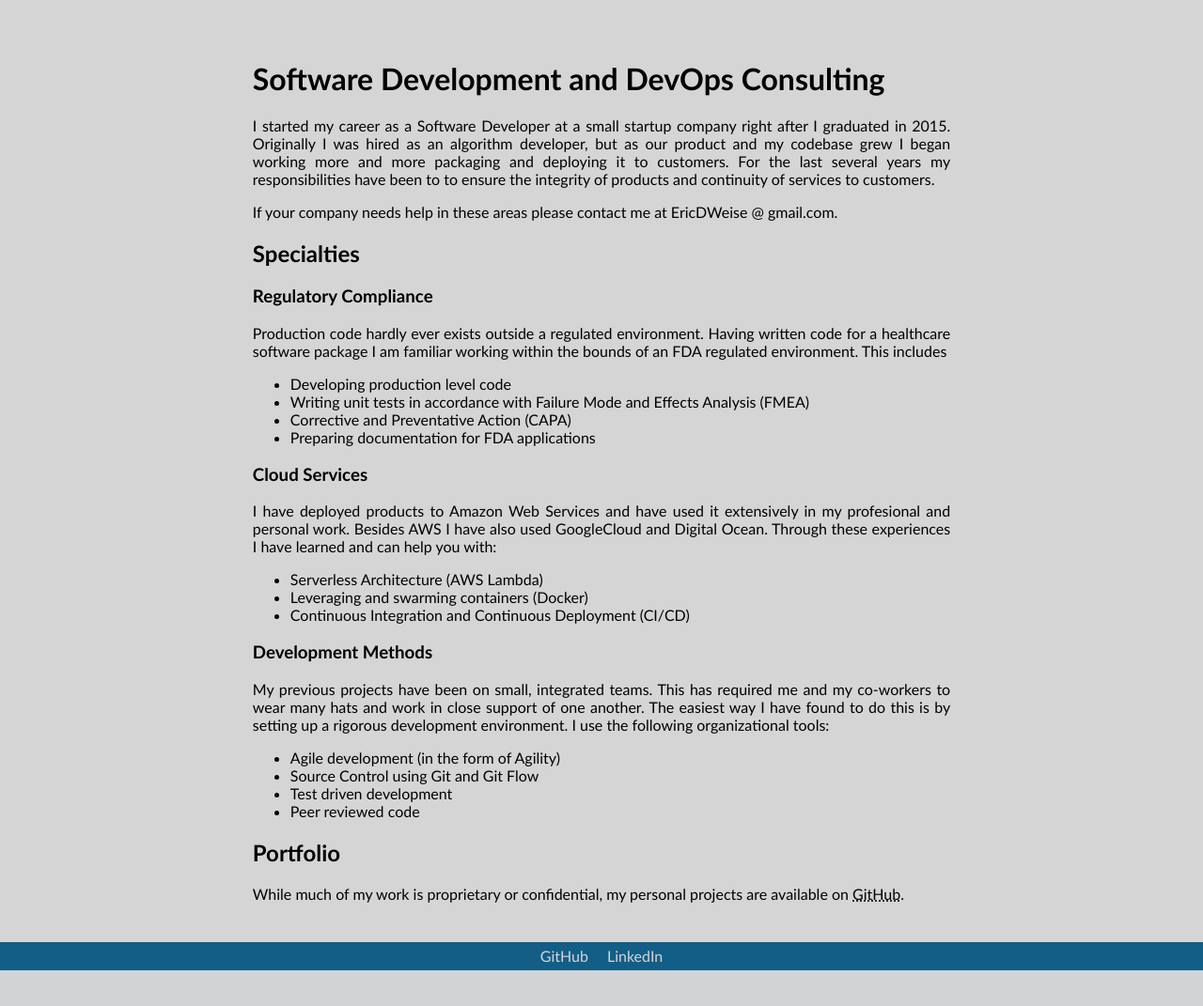
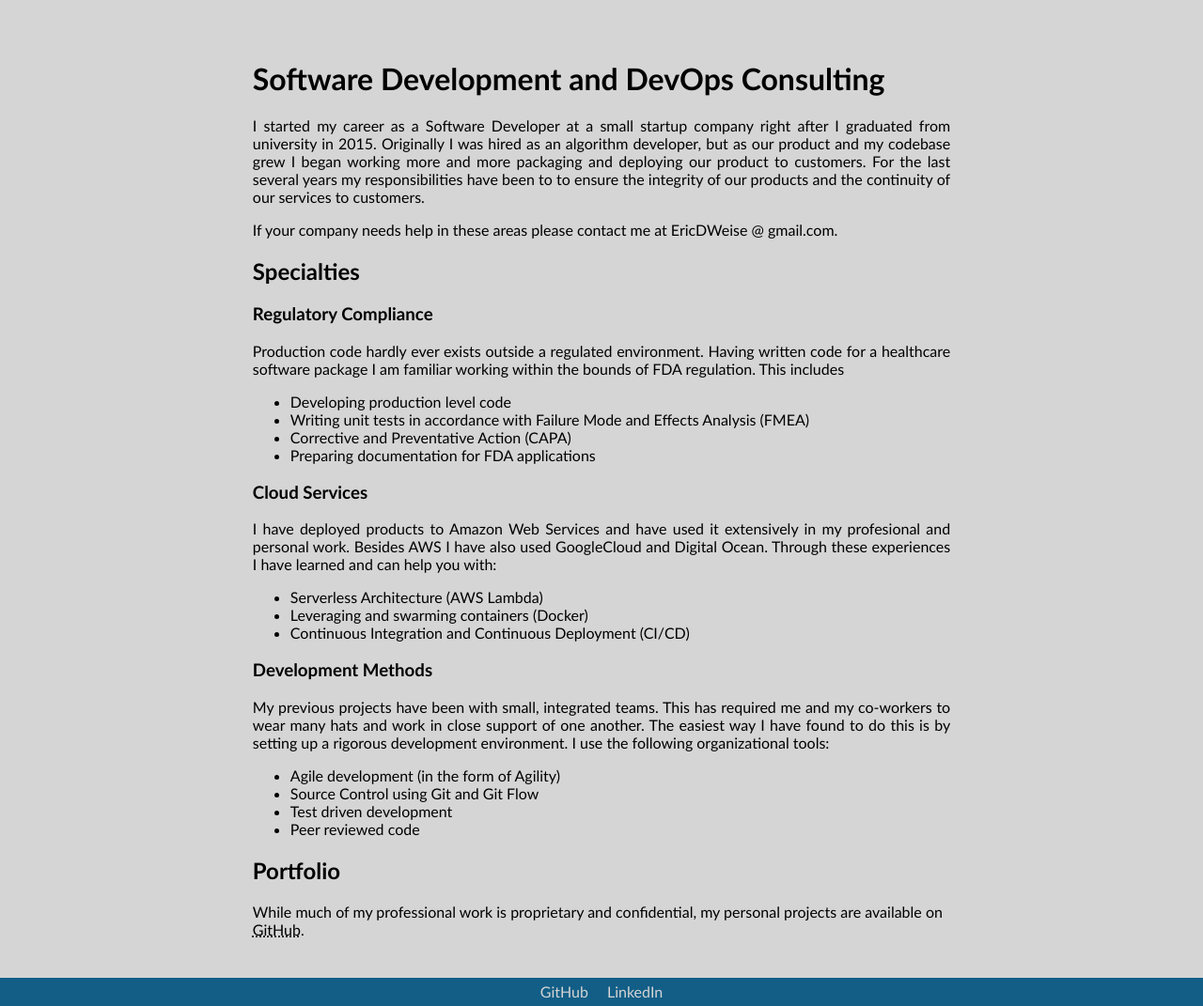
Before and after one commit to ericdweise/website, a PHP site: page /consulting.php in a window 1280 px wide. Shown: the part 55-1126 px from the top of the page at 94% size. Before the commit the page ends 1088 px from the top, so only its background shows below. Run offline with PHP 8.4, Linux system fonts and the light colour scheme.

Commit message:
tweaks to consulting.php

```diff
--- a/htdocs/consulting.php
+++ b/htdocs/consulting.php
@@ -9,11 +9,11 @@
     <?php include('header.php'); ?>
     <div class="page-content">
         <h1>Software Development and DevOps Consulting</h1>
-        <p>I started my career as a Software Developer at a small startup company right after I graduated in 2015. Originally I was hired as an algorithm developer, but as our product and my codebase grew I began working more and more packaging and deploying it to customers. For the last several years my responsibilities have been to to ensure the integrity of products and continuity of services to customers.</p>
+        <p>I started my career as a Software Developer at a small startup company right after I graduated from university in 2015. Originally I was hired as an algorithm developer, but as our product and my codebase grew I began working more and more packaging and deploying our product to customers. For the last several years my responsibilities have been to to ensure the integrity of our products and the continuity of our services to customers.</p>
         <p>If your company needs help in these areas please contact me at EricDWeise @ gmail.com.</p>
         <h2>Specialties</h2>
         <h3>Regulatory Compliance</h3>
-        <p>Production code hardly ever exists outside a regulated environment. Having written code for a healthcare software package I am familiar working within the bounds of an FDA regulated environment. This includes</p>
+        <p>Production code hardly ever exists outside a regulated environment. Having written code for a healthcare software package I am familiar working within the bounds of FDA regulation. This includes</p>
         <ul>
             <li>Developing production level code
             <li>Writing unit tests in accordance with Failure Mode and Effects Analysis (FMEA)
@@ -28,7 +28,7 @@
             <li>Continuous Integration and Continuous Deployment (CI/CD)
         </ul>
         <h3>Development Methods</h3>
-        <p>My previous projects have been on small, integrated teams. This has required me and my co-workers to wear many hats and work in close support of one another. The easiest way I have found to do this is by setting up a rigorous development environment. I use the following organizational tools:</p>
+        <p>My previous projects have been with small, integrated teams. This has required me and my co-workers to wear many hats and work in close support of one another. The easiest way I have found to do this is by setting up a rigorous development environment. I use the following organizational tools:</p>
         <ul>
             <li>Agile development (in the form of Agility)
             <li>Source Control using Git and Git Flow
@@ -38,7 +38,7 @@
         <!-- <h2>Resume</h2> -->
         <!-- TODO -->
         <h2>Portfolio</h2>
-        While much of my work is proprietary or confidential, my personal projects are available on <a href="https://github.com/ericdweise">GitHub</a>.
+        While much of my professional work is proprietary and confidential, my personal projects are available on <a href="https://github.com/ericdweise">GitHub</a>.
     </div>
     <?php include('footer.php'); ?>
 </html>
```
